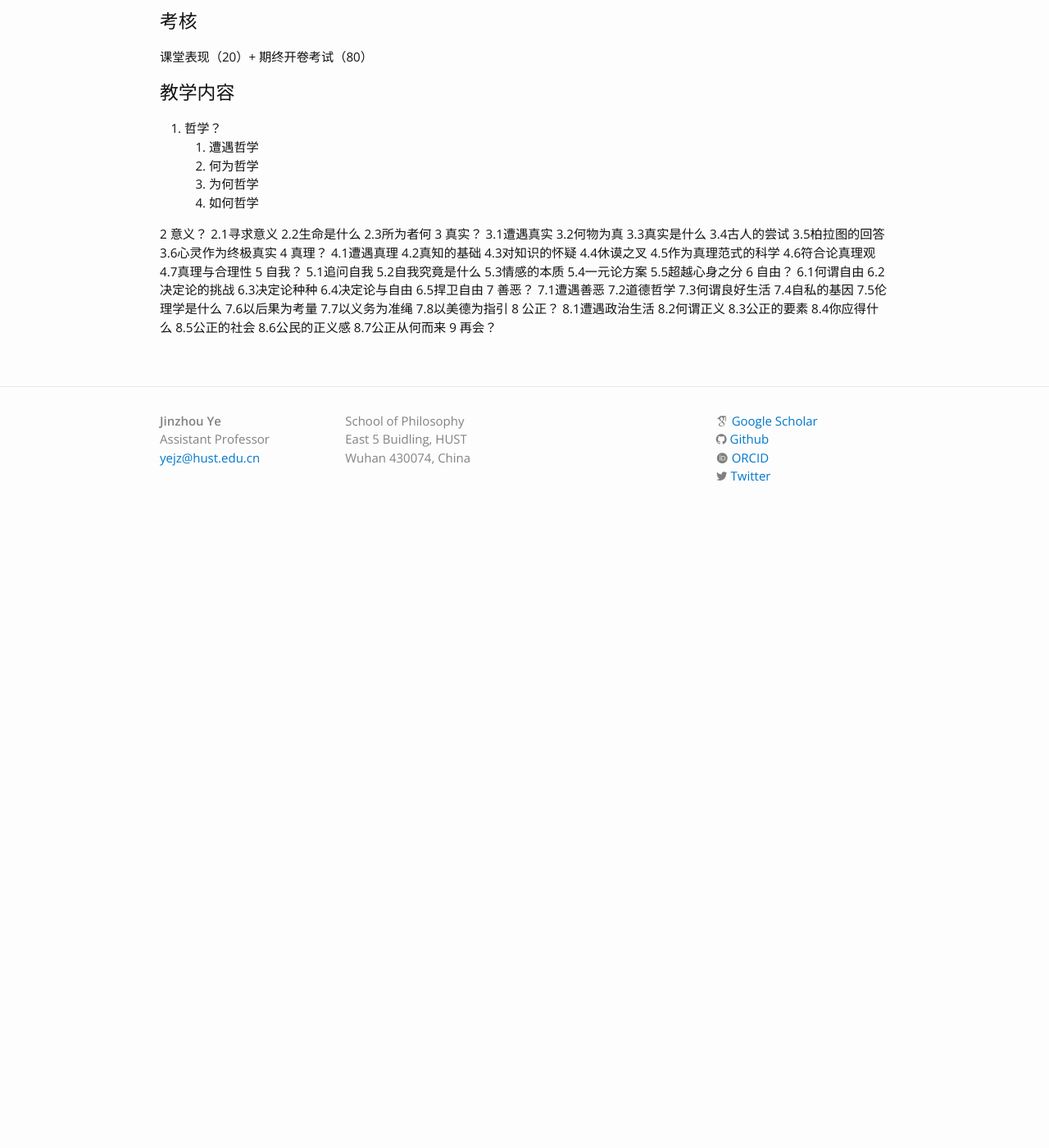
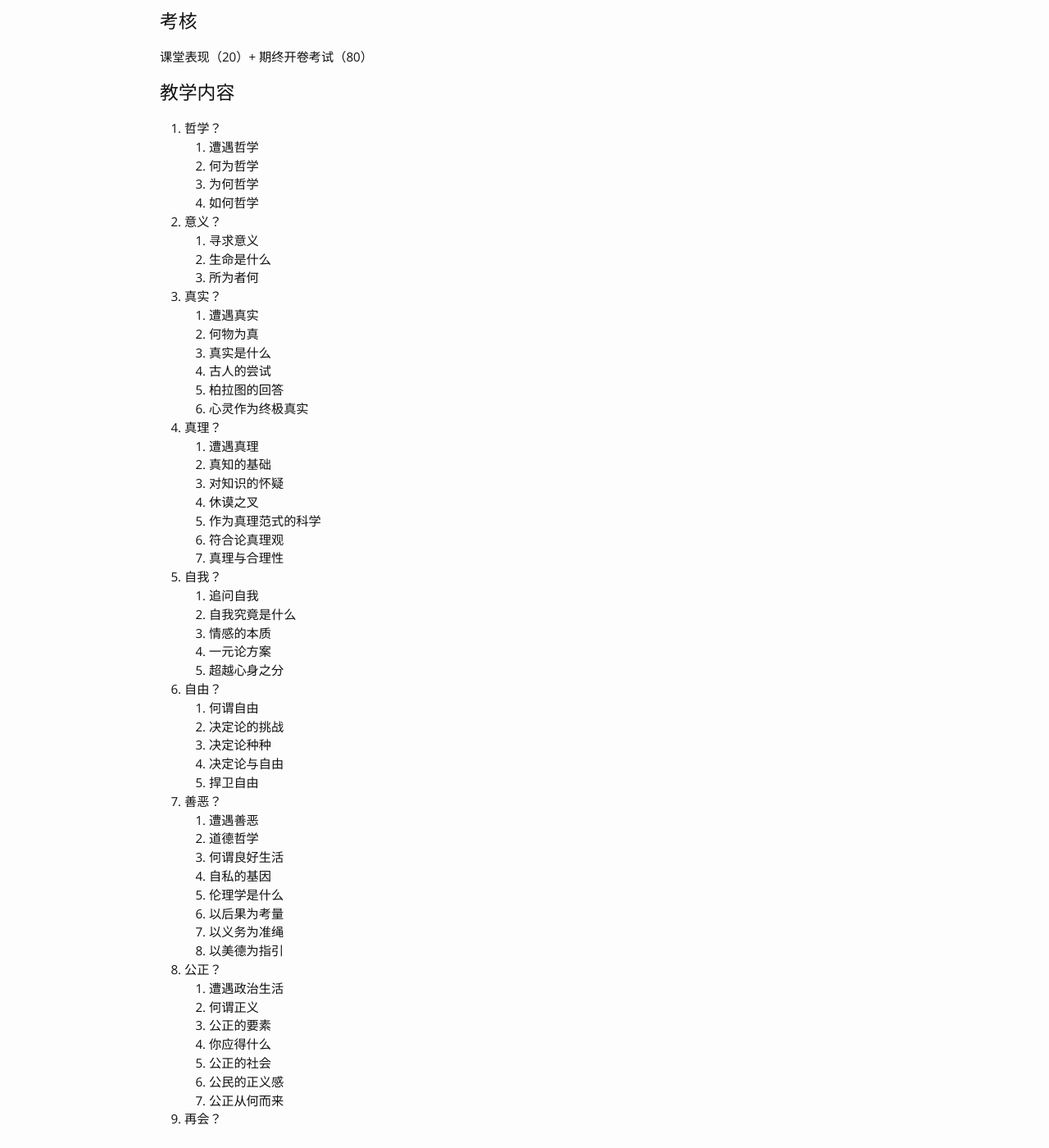
Before and after one commit to yejzh/yejzh.github.io, a Jekyll site: the page built from teaching/phil101.md, in a window 1280 px wide and 1400 px high, scrolled down 737 px. Shown: the whole window at 82% size. Built offline with Jekyll 4.4.1, drawn with Linux system fonts in a browser that asks for light colours; nearby versions of some CDN libraries; some web fonts are replaced; before the commit the page ends 1389 px from its top, so only the background shows below that.

Commit message:
Update phil101.md

```diff
--- a/teaching/phil101.md
+++ b/teaching/phil101.md
@@ -31,52 +31,58 @@ As a first course into philosophy, it aims to give students some general impress
    3. 为何哲学
    4. 如何哲学
 
-2 意义？
-	2.1寻求意义
-	2.2生命是什么
-	2.3所为者何
-3 真实？
-	3.1遭遇真实
-	3.2何物为真
-	3.3真实是什么
-	3.4古人的尝试
-	3.5柏拉图的回答
-	3.6心灵作为终极真实
-4 真理？
-	4.1遭遇真理
-	4.2真知的基础
-	4.3对知识的怀疑
-	4.4休谟之叉
-	4.5作为真理范式的科学
-	4.6符合论真理观
-	4.7真理与合理性
-5 自我？
-	5.1追问自我
-	5.2自我究竟是什么
-	5.3情感的本质
-	5.4一元论方案
-	5.5超越心身之分
-6 自由？
-	6.1何谓自由
-	6.2决定论的挑战
-	6.3决定论种种
-	6.4决定论与自由
-	6.5捍卫自由
-7 善恶？
-	7.1遭遇善恶
-	7.2道德哲学
-	7.3何谓良好生活
-	7.4自私的基因
-	7.5伦理学是什么
-	7.6以后果为考量
-	7.7以义务为准绳
-	7.8以美德为指引
-8 公正？
-	8.1遭遇政治生活
-	8.2何谓正义
-	8.3公正的要素
-	8.4你应得什么
-	8.5公正的社会
-	8.6公民的正义感
-	8.7公正从何而来
-9 再会？
+2. 意义？
+   1. 寻求意义
+   2. 生命是什么
+   3. 所为者何
+
+3. 真实？
+   1. 遭遇真实
+   2. 何物为真
+   3. 真实是什么
+   4. 古人的尝试
+   5. 柏拉图的回答
+   6. 心灵作为终极真实
+
+4. 真理？
+   1. 遭遇真理
+   2. 真知的基础
+   3. 对知识的怀疑
+   4. 休谟之叉
+   5. 作为真理范式的科学
+   6. 符合论真理观
+   7. 真理与合理性
+5. 自我？
+   1. 追问自我
+   2. 自我究竟是什么
+   3. 情感的本质
+   4. 一元论方案
+   5. 超越心身之分
+
+6. 自由？
+   1. 何谓自由
+   2. 决定论的挑战
+   3. 决定论种种
+   4. 决定论与自由
+   5. 捍卫自由
+
+7. 善恶？
+   1. 遭遇善恶
+   2. 道德哲学
+   3. 何谓良好生活
+   4. 自私的基因
+   5. 伦理学是什么
+   6. 以后果为考量
+   7. 以义务为准绳
+   8. 以美德为指引
+
+8. 公正？
+   1. 遭遇政治生活
+   2. 何谓正义
+   3. 公正的要素
+   4. 你应得什么
+   5. 公正的社会
+   6. 公民的正义感
+   7. 公正从何而来
+
+9. 再会？
```
